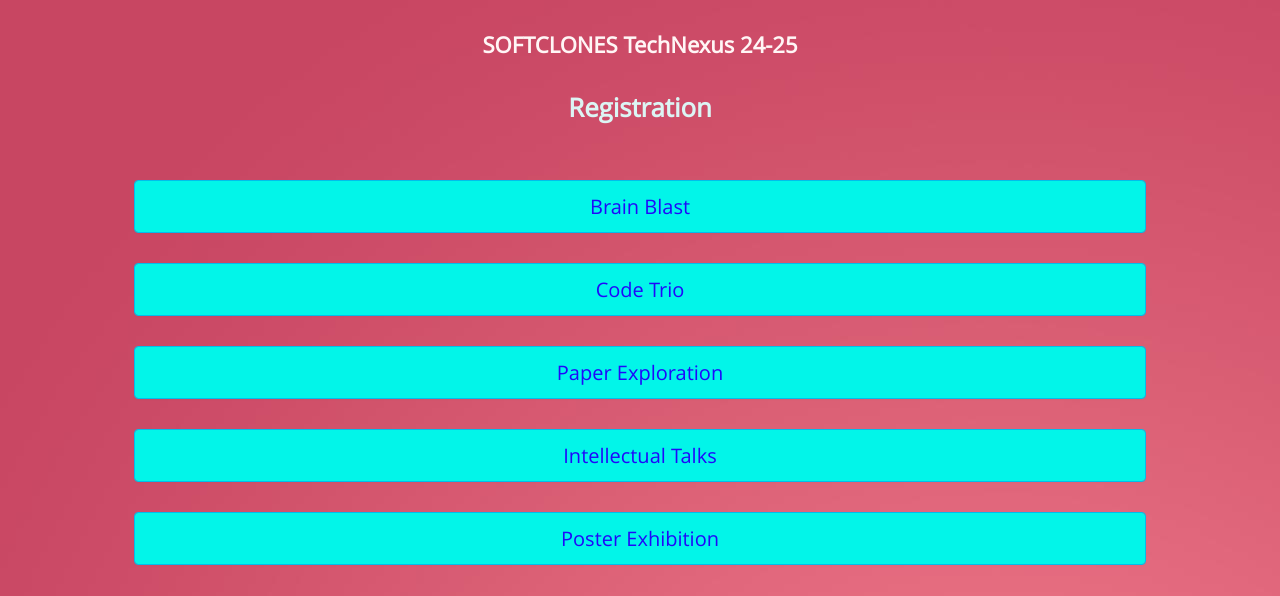
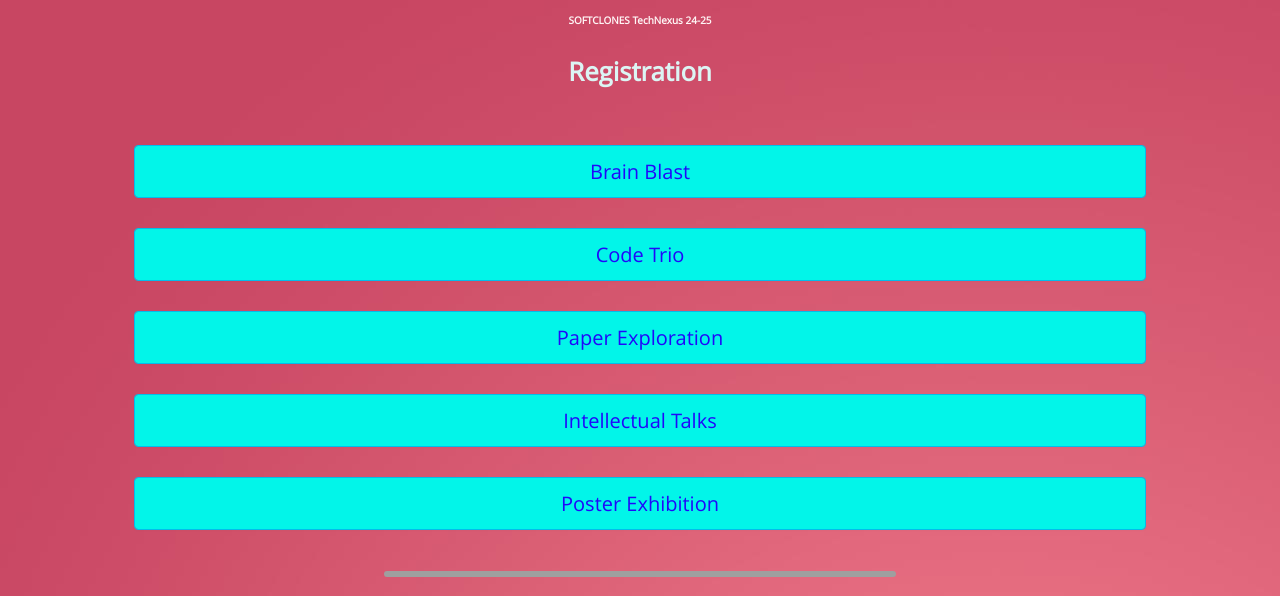
Before and after one commit to Softclone-2000/TechNexus-24-25, a plain HTML site: page index.html in a window 1280 px wide. Shown: the top 596 px of the page. Drawn offline with Linux system fonts and the light colour scheme.

Commit message:
Update index.html

```diff
--- a/index.html
+++ b/index.html
@@ -17,7 +17,7 @@
 <body background="images/img5.jpg">
 
     <header>
-        <h4 style="color: rgb(255, 246, 246);">SOFTCLONES TechNexus 24-25</h4>
+        <h4 style="color: rgb(255, 246, 246);font-size :10px">SOFTCLONES TechNexus 24-25</h4>
         <h3 style="color: rgb(220, 245, 244)">Registration</h3>
     </header>
 
```
